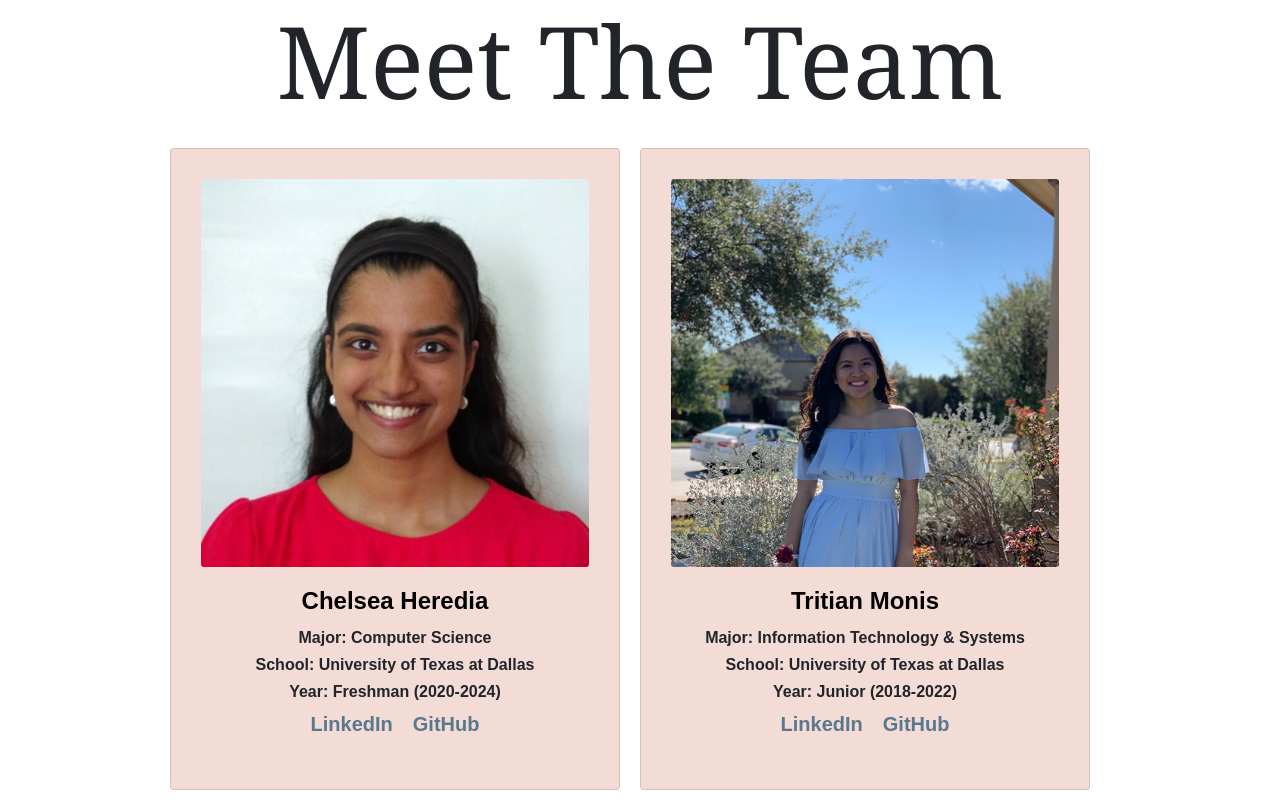
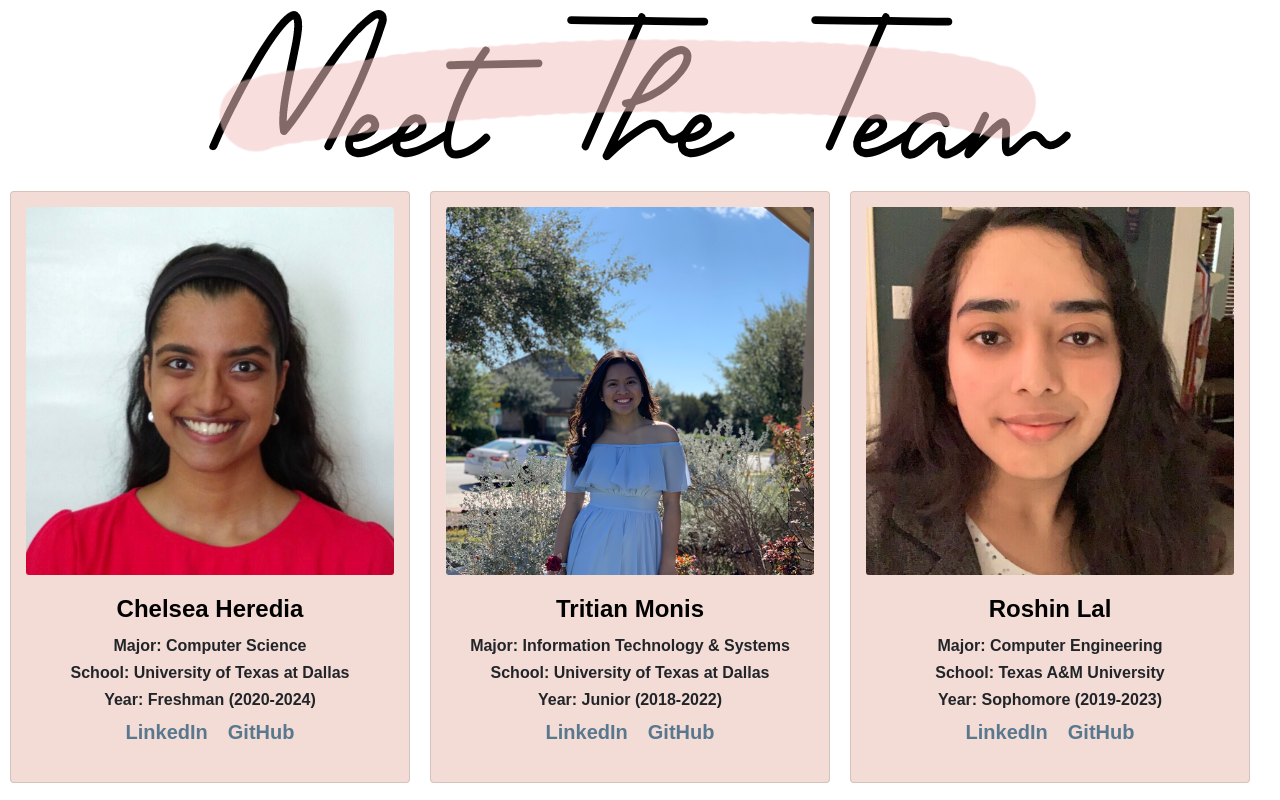
Before and after one commit to Codubee/PetFinderMW3-4, a React (Create React App) app in the folder frontend/: page / in a window 1280 px wide. Shown: the top 800 px of the page. Built offline with nearby package versions, Linux system fonts and the light colour scheme.

Commit message:
Fixed card dimensions and added a teams title.

```diff
--- a/frontend/src/components/TheTeam.js
+++ b/frontend/src/components/TheTeam.js
@@ -4,8 +4,9 @@ import Chelsea_pic from '../assets/images/Chelsea_Heredia.jpg';
 import Tritian_pic from '../assets/images/Tritian_Monis.png';
 import Roshin_pic from '../assets/images/Roshin_Lal.jpg';
 import Anjelica_pic from '../assets/images/Anjelica_Avorque.jpg';
+import Meet_Teams from '../assets/images/Meet_Teams.png';
 import {
-  Card, CardImg, CardTitle, CardText, CardLink, CardBody, Row
+  Card, CardImg, CardTitle, CardText, CardLink, CardBody, Row,
 } from 'reactstrap';
 
 function TheTeam() {
@@ -21,7 +22,7 @@ function TheTeam() {
     this.github = github;
   }
 
-  var team = [
+  var teammates = [
     new teamInfo(Chelsea_pic, 'Chelsea', 'Heredia', 'Computer Science', 'University of Texas at Dallas', 'Freshman (2020-2024)', 'https://www.linkedin.com/in/chelsea-heredia/', 'https://github.com/chelseah02'),
     new teamInfo(Tritian_pic, 'Tritian', 'Monis', 'Information Technology & Systems', 'University of Texas at Dallas', 'Junior (2018-2022)', 'https://www.linkedin.com/in/tritian-monis/', 'https://github.com/tmonis'),
     new teamInfo(Roshin_pic, 'Roshin', 'Lal', 'Computer Engineering', 'Texas A&M University', 'Sophomore (2019-2023)', 'https://www.linkedin.com/in/roshin-lal/', 'https://github.com/Roshinl'),
@@ -30,10 +31,10 @@ function TheTeam() {
 
   return (
     <div className='center'>
-      <h1 className='team-welcome-title'>Meet The Team</h1>
+      <img className='team-welcome-title' src={Meet_Teams} alt="Meet the Team"/>
       <Row className="justify-content-sm-center">
         {
-          team.map((teamMember, index) => (
+          teammates.map((teamMember, index) => ( // creates cards for each teammate by calling the teammate array
               <Card className='team-card' key={index}>
                 <CardImg className='team-card-pic' src={teamMember.pic} />
                 <CardBody className='team-card-body'>
--- a/frontend/src/styles/TeamStyle.css
+++ b/frontend/src/styles/TeamStyle.css
@@ -1,17 +1,16 @@
 .team-welcome-title {
-    text-align: center;
-    font-family: Georgia, 'Times New Roman', Times, serif;
-    font-size: 100px;
+    margin: auto;
+    display: block;
+    padding: 10px;
 }
 .team-card{
     align-items: center;
     text-align: center;
-    width: 450px;
-    padding: 30px;
+    width: 400px;
+    padding: 15px;
     margin-right: 20px;
     margin-top: 20px;
     background-color: #F4DCD6 !important;
-
 }
 .team-card-title{
     font-family: Arial, Helvetica, sans-serif;
@@ -26,7 +25,9 @@
     font-size: 100%;
 }
 .team-card-pic{
-    width: 50%;
+    width: 70%;
+    margin-right: 10px;
+    margin-left: 10px;
 }
 
 .team-card-linkedin{
```
Also changed, not shown: frontend/src/assets/images/Meet_Teams.png (added), frontend/src/assets/images/Team_Page.png (added).
